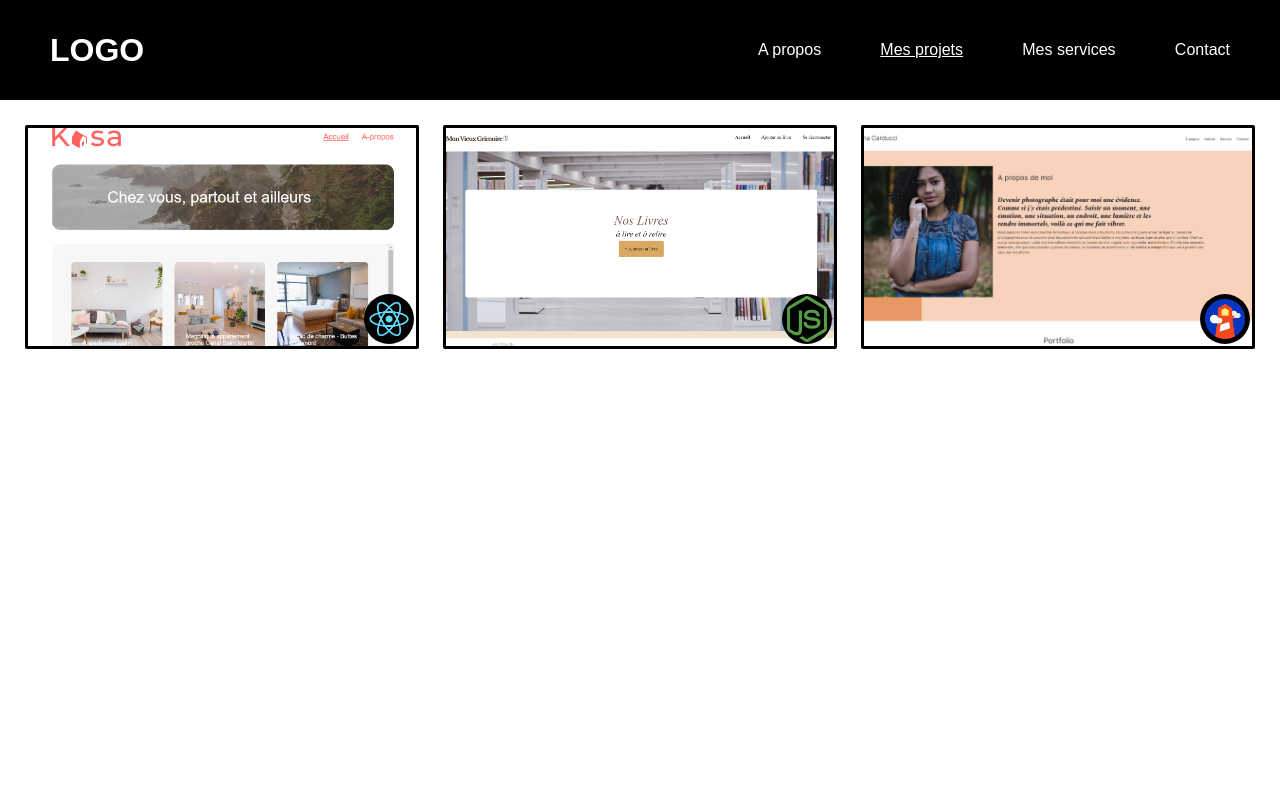
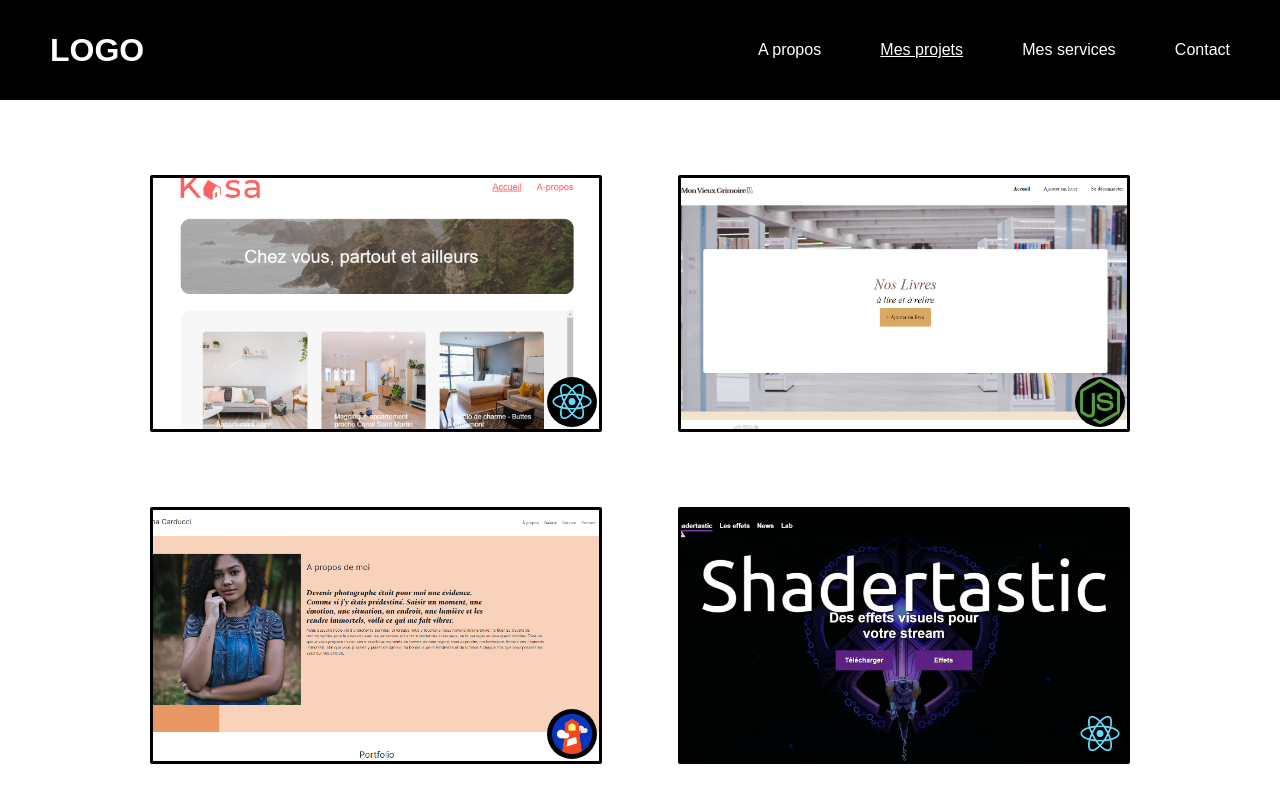
Before and after one commit to Oleome/Projet_8, a React (Vite) app in the folder vite-project/: page /projets in a window 1280 px wide. Shown: the top 802 px of the page. Built offline with nearby package versions, Linux system fonts and the light colour scheme.

Commit message:
mise en page mes projets

```diff
--- a/vite-project/src/pages/projets.jsx
+++ b/vite-project/src/pages/projets.jsx
@@ -1,6 +1,7 @@
 import kasa from '../assets/Kasa.png';
 import nina from '../assets/nina.png';
 import grimoire from '../assets/monvieuxgrimoire.png';
+import shader from '../assets/shader.png';
 import '../styles/projet.scss';
 import react from '../assets/react.png';
 import node from '../assets/nodejs.png';
@@ -27,6 +28,12 @@ function Projets () {
                     <img className='pastille--tech' src={light} alt="" />
                 </div>
             </div>
+            <div className="card">
+                <img className='card--img' src={shader} alt="" />
+                <div className='pastille'>
+                    <img className='pastille--tech' src={react} alt="" />
+                </div>
+            </div>
         </main>
     )
 }
--- a/vite-project/src/styles/projet.scss
+++ b/vite-project/src/styles/projet.scss
@@ -1,15 +1,15 @@
 .main--projet {
-    padding: 25px;
-    row-gap: 25px;
+    padding: 75px;
+    row-gap: 75px;
     display: flex;
-    justify-content: space-between;
+    justify-content: space-evenly;
     flex-wrap: wrap;
 
     .card {
         position: relative;
         display: flex;
         align-items: center;
-        width: 32%;
+        width: 40%;
         height: auto;
         padding: 3px;
         background-color: black;
```
Also changed, not shown: vite-project/src/assets/shader.png (added).
